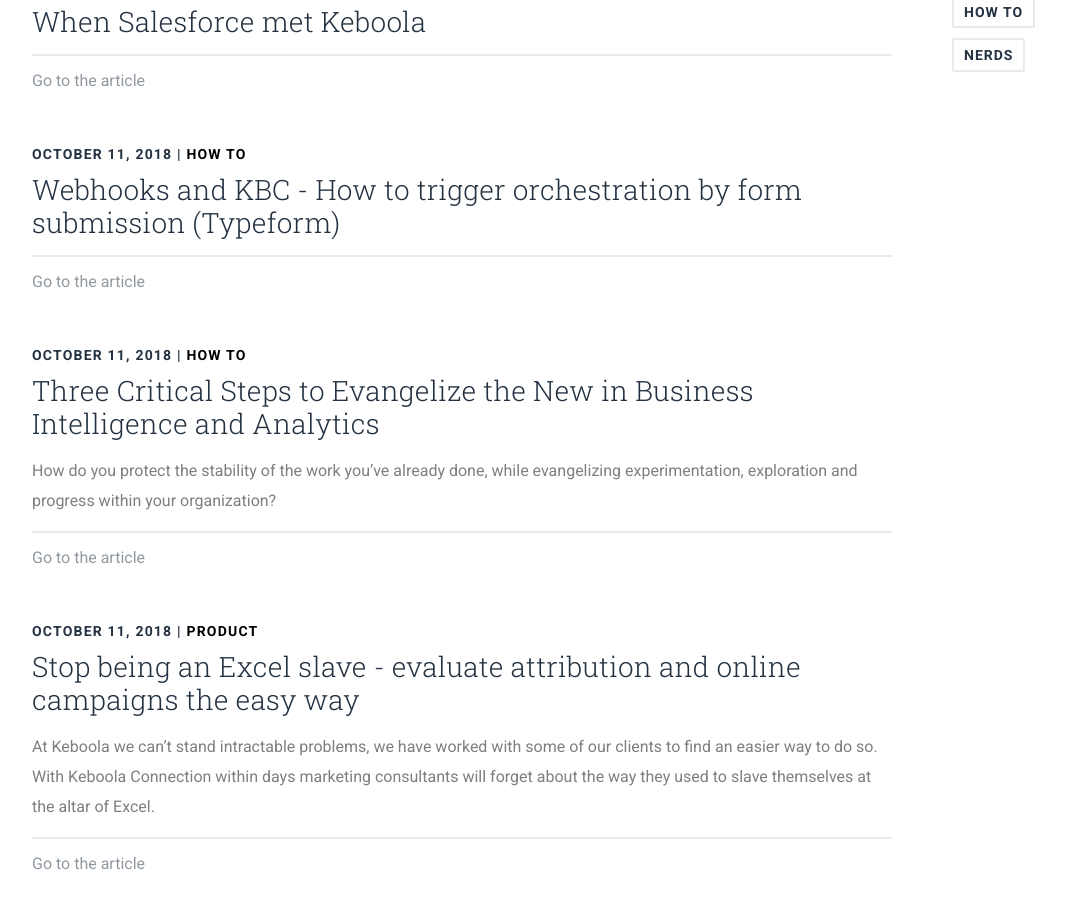
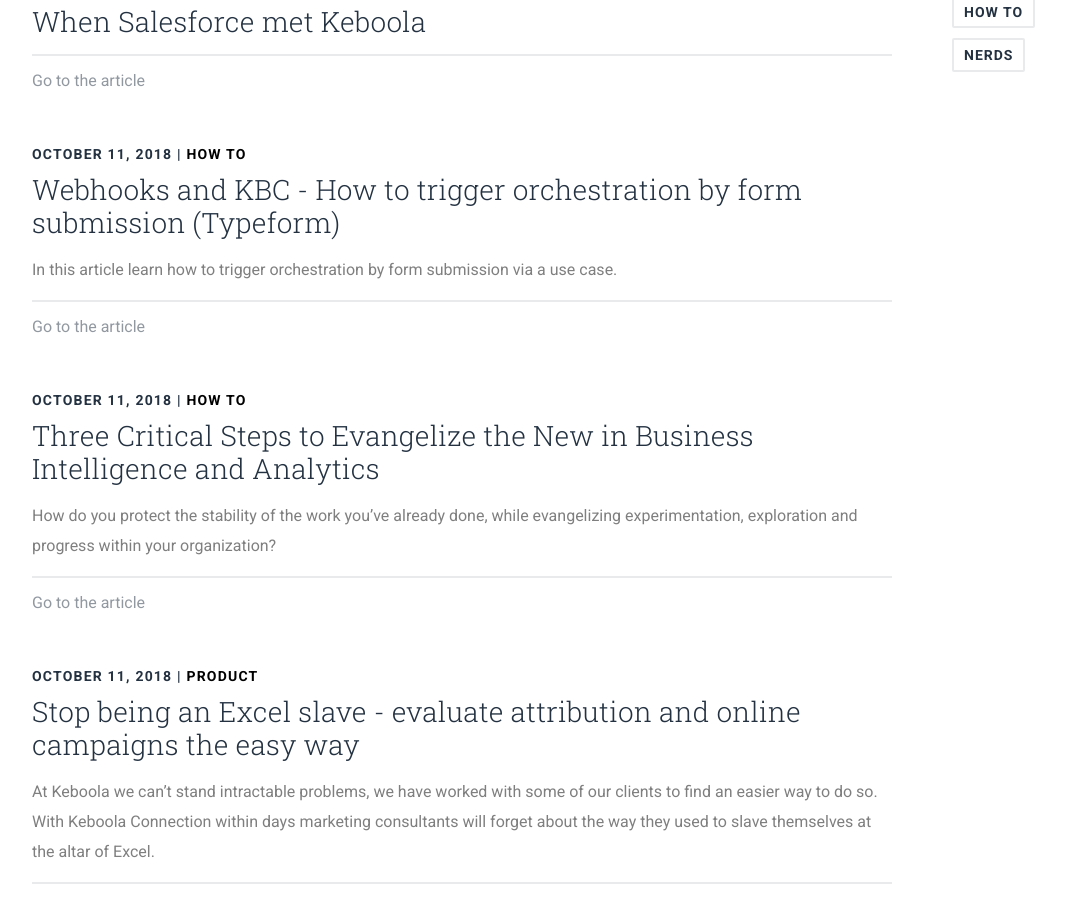
Before and after one commit to keboola/blog, a Jekyll site: the page built from index.md, in a window 1280 px wide and 900 px high, scrolled down 1627 px. Shown: the whole window, without its empty margins (28-1094 px from the left). Built offline with Jekyll 4.4.1, drawn with Linux system fonts in a browser that asks for light colours; nearby versions of some CDN libraries.

Commit message:
Update from Forestry.io - Updated webhooks-and-kbc-how-to-trigger-orchestration-by-form-submission-typeform.md

```diff
--- a/_posts/2018-10-11-webhooks-and-kbc-how-to-trigger-orchestration-by-form-submission-typeform.md
+++ b/_posts/2018-10-11-webhooks-and-kbc-how-to-trigger-orchestration-by-form-submission-typeform.md
@@ -3,12 +3,15 @@
 layout: post
 categories: how-to
 date: 2018-10-11 00:00:00 +0000
-perex: ''
+perex: 'In this article learn how to trigger orchestration by form submission via
+  a use case. '
 user: ''
 coverphoto: ''
 coverphoto_slider: ''
 
 ---
+## Webhooks and KBC - How to trigger orchestration by form submission (Typeform)
+
 by [Martin Fiser](http://blog.keboola.com/author/22817)
 
 [![Triggering KBC orchestration with webhook](https://lh3.googleusercontent.com/3YK5Pewy5jMCW5duTJlQqVJSbjhr0w6zbga11TqPj5Z9JrT3Zg_mnjyn3KbvmrhR2ZuoQN_vGM1iy_0K-Qw-fTOEGjWQxofztMLZFhuS0gKAjv-rPslHR-xJr91yJ4RwKhtzK7mI "Image: https://bytebucket.org/VFisa/kbc_blog_posts/raw/38feaa35936421b4ff9e1b5ef1cb48cee669c424/Webhook%20automation/images/intro_logo.png" =624x160)](http://blog.keboola.com/author/22817)
@@ -39,7 +42,7 @@
 
 The webhook is simply a conversion of orchestration [API call](http://docs.keboolaorchestratorv2api.apiary.io/).
 
-  ![Webhook configuration](https://lh4.googleusercontent.com/l-vQQrSNWRBf0SdaOhoY4hirexNH6VARRp2u0QJuwai3769IH5XM3ODDhO5jG5nYHgbcqMjcbt52kuO2IXzg2yRAVreo9SFvR0_UYbMCAZ2mAQc_dgxOYGH17tJjb5n41UZ8W3Rb =624x1089)
+![Webhook configuration](https://lh4.googleusercontent.com/l-vQQrSNWRBf0SdaOhoY4hirexNH6VARRp2u0QJuwai3769IH5XM3ODDhO5jG5nYHgbcqMjcbt52kuO2IXzg2yRAVreo9SFvR0_UYbMCAZ2mAQc_dgxOYGH17tJjb5n41UZ8W3Rb =624x1089)
 
 Here is the full flow:
 
```
